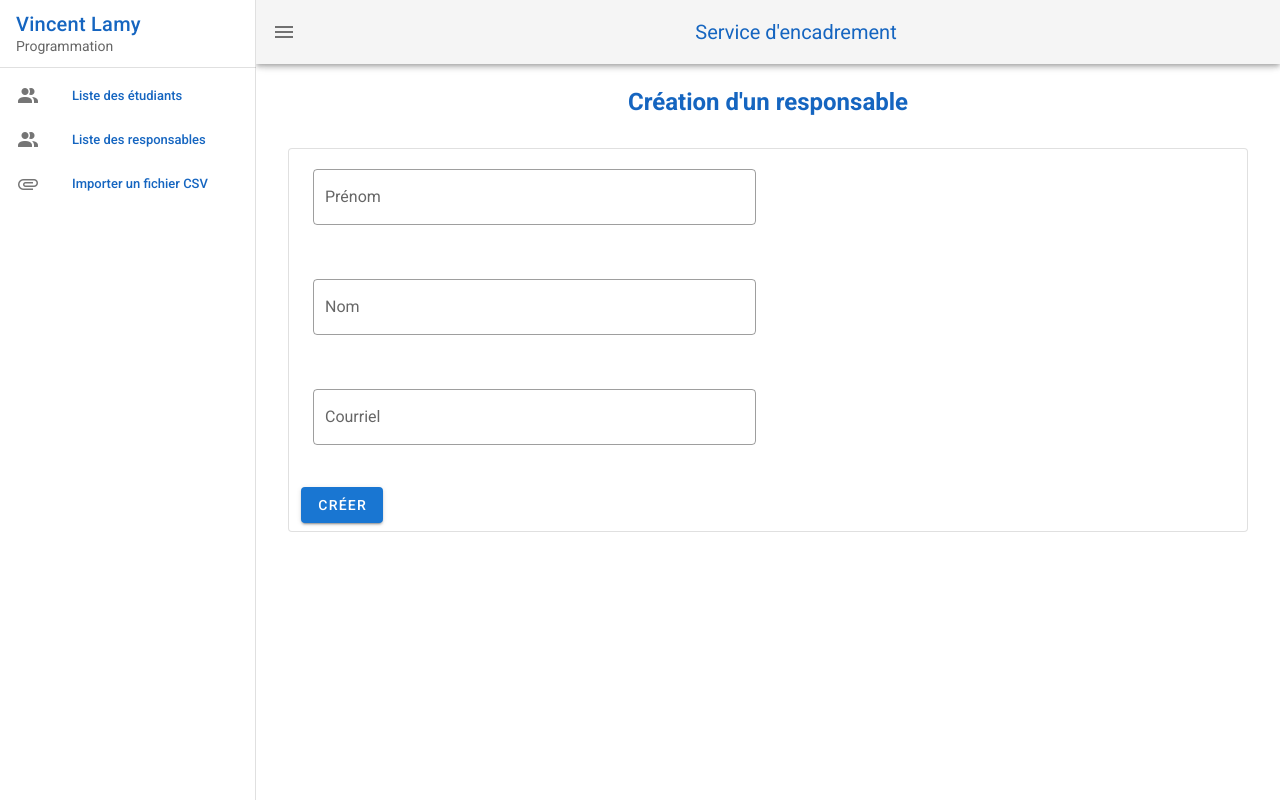
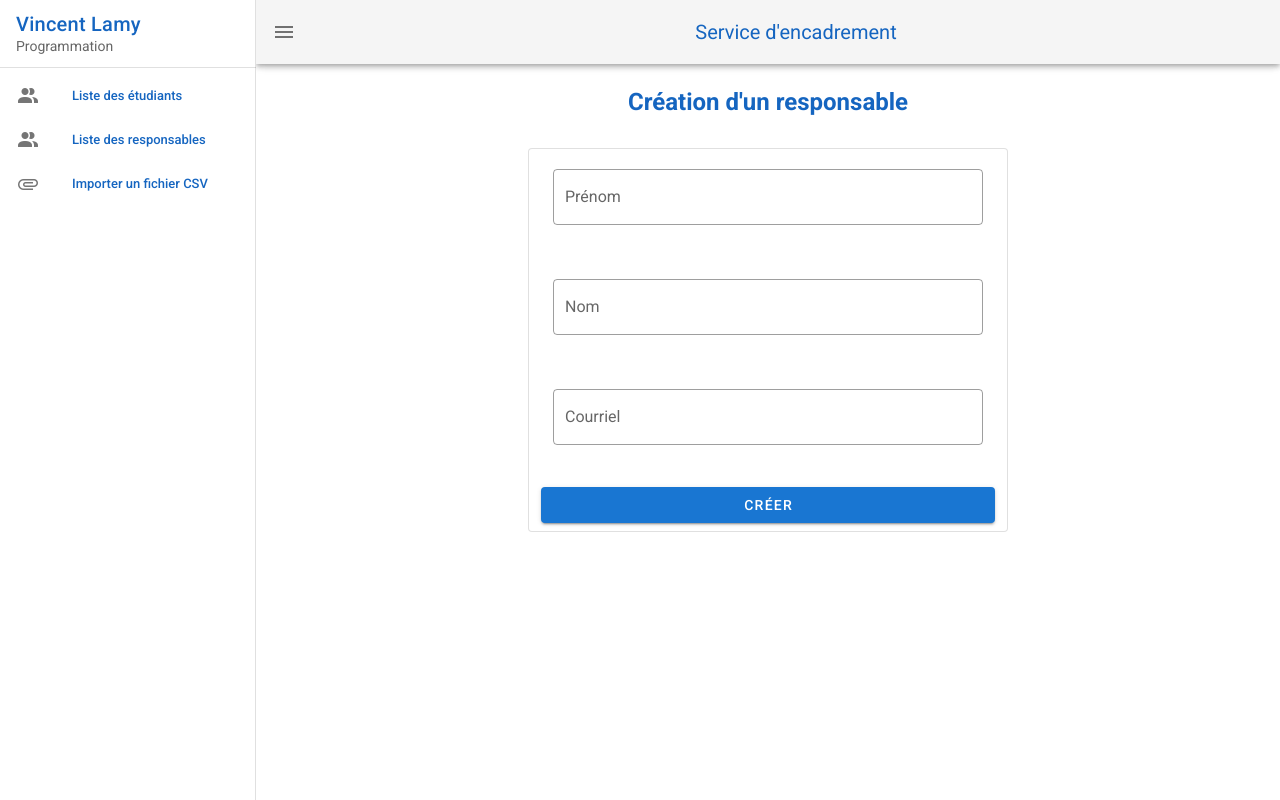
Before and after one commit to VincentLamy/service_encadrement, a Vue app in the folder client/: page /add_supervisor in a window 1280 px wide. Built offline with nearby package versions, Linux system fonts and the light colour scheme; what vuetify-datetime-picker would draw is missing.

Commit message:
petit css rapido

```diff
--- a/client/src/views/SupervisorAddView.vue
+++ b/client/src/views/SupervisorAddView.vue
@@ -4,26 +4,26 @@
             Création d'un responsable
           </h2>
           <v-form ref="form" @submit.prevent="submitForm" class="pa-5" enctype="multipart/form-data">
-            <v-card class="py-2 px-3 mb-5" outlined>
+            <v-card class="py-2 px-3 mb-5 mx-auto" outlined max-width="50%">
 
                   <!-- Prénom -->
-                  <v-col class="px-3" lg="6" sm="6" cols="12">
+                  <v-col class="px-3" lg="12" sm="12" cols="12">
                     <v-text-field id="prenom_input" label="Prénom" :rules="rules"
                       outlined />
                   </v-col>
 
                   <!-- Nom -->
-                  <v-col class="px-3" lg="6" sm="6" cols="12">
+                  <v-col class="px-3" lg="12" sm="12" cols="12">
                     <v-text-field id="nom_input" label="Nom" :rules="rules" outlined />
                   </v-col>
 
                   <!-- Courriel -->
-                  <v-col class="px-3" lg="6" sm="6" cols="12">
+                  <v-col class="px-3" lg="12" sm="12" cols="12">
                     <v-text-field id="courriel_input" label="Courriel" :rules="rules" outlined />
                   </v-col>
 
                 <!-- Create -->
-                <v-btn type="submit" color="primary">Créer</v-btn>
+                <v-btn block type="submit" color="primary">Créer</v-btn>
 
             </v-card>
           </v-form>
```
